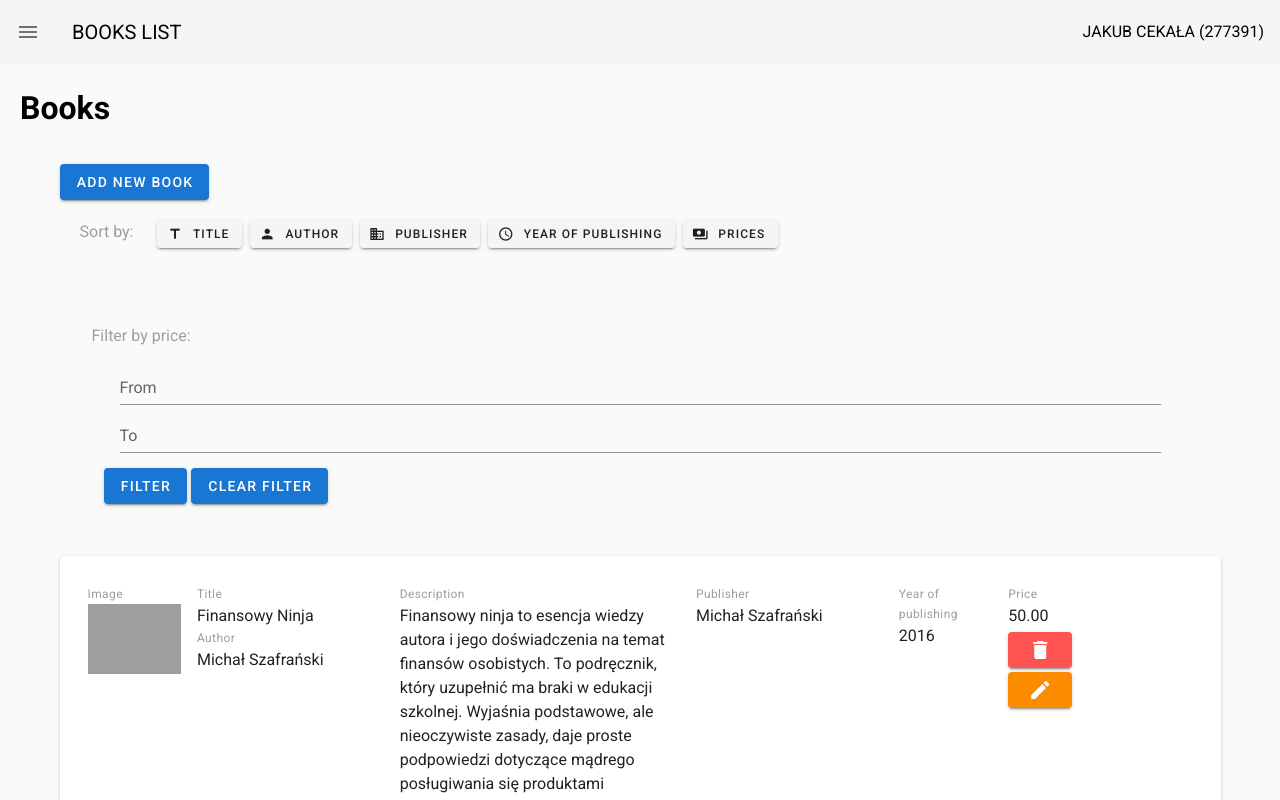
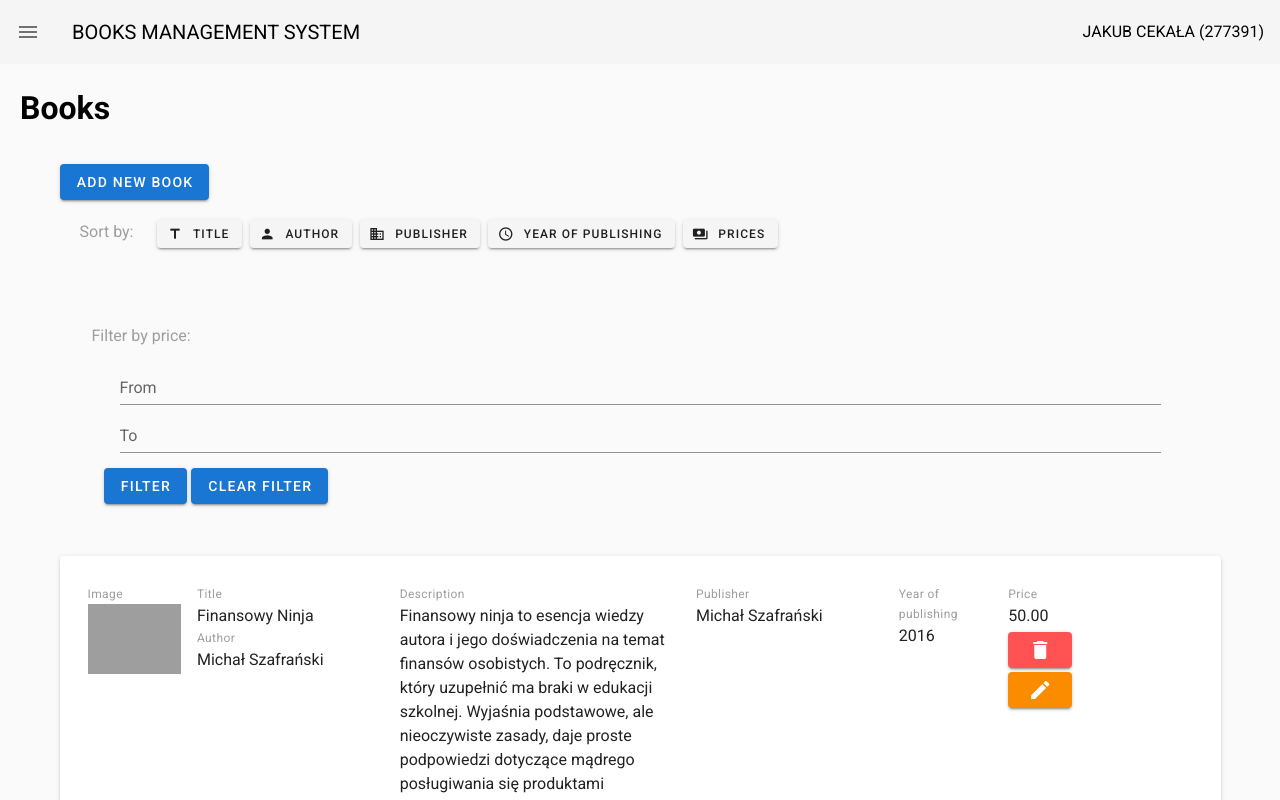
Before and after one commit to jakubcekala/book_management_app, a Vue app: page / in a window 1280 px wide. Shown: the top 800 px of the page. Built offline with nearby package versions, Linux system fonts and the light colour scheme; grey boxes are pictures that could not be loaded.

Commit message:
Change header

```diff
--- a/src/components/Appbar.vue
+++ b/src/components/Appbar.vue
@@ -4,7 +4,7 @@
       <v-app-bar-nav-icon @click="drawer = !drawer">
       </v-app-bar-nav-icon>
       <v-toolbar-title>
-        <span>Books List</span>
+        <span>Books Management System</span>
       </v-toolbar-title>
       <v-spacer></v-spacer>
       <span>Jakub Cekała (277391)</span>
```
